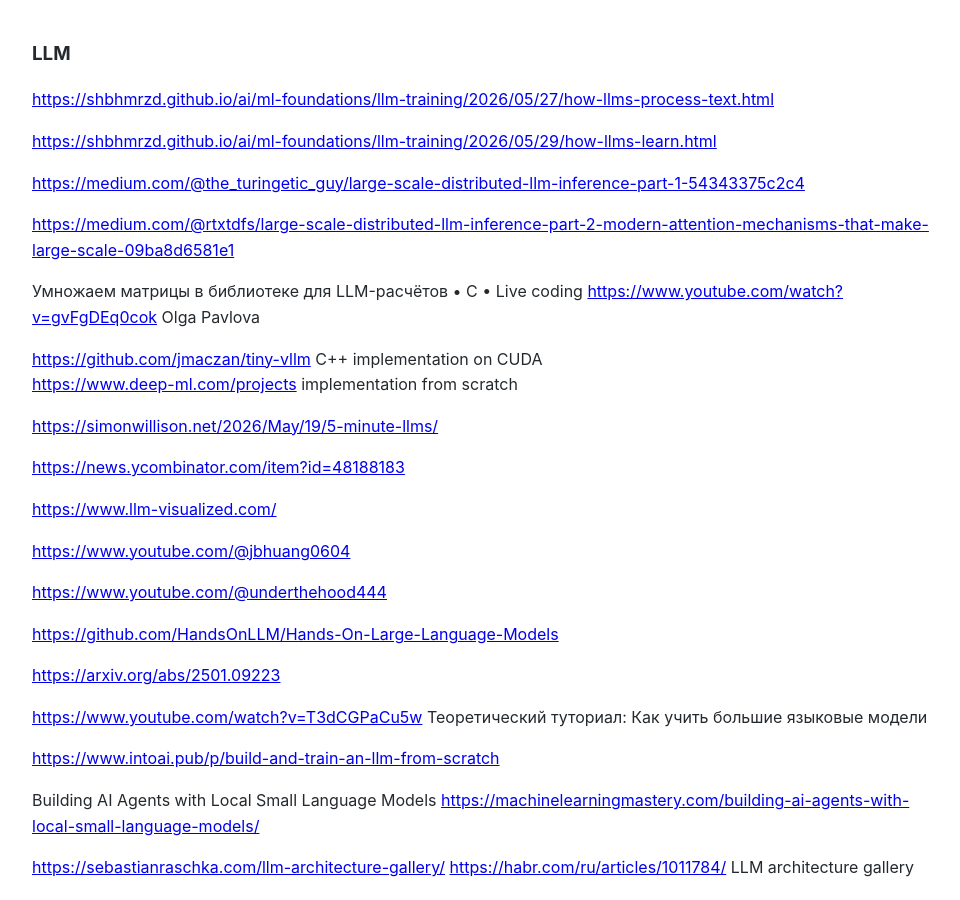
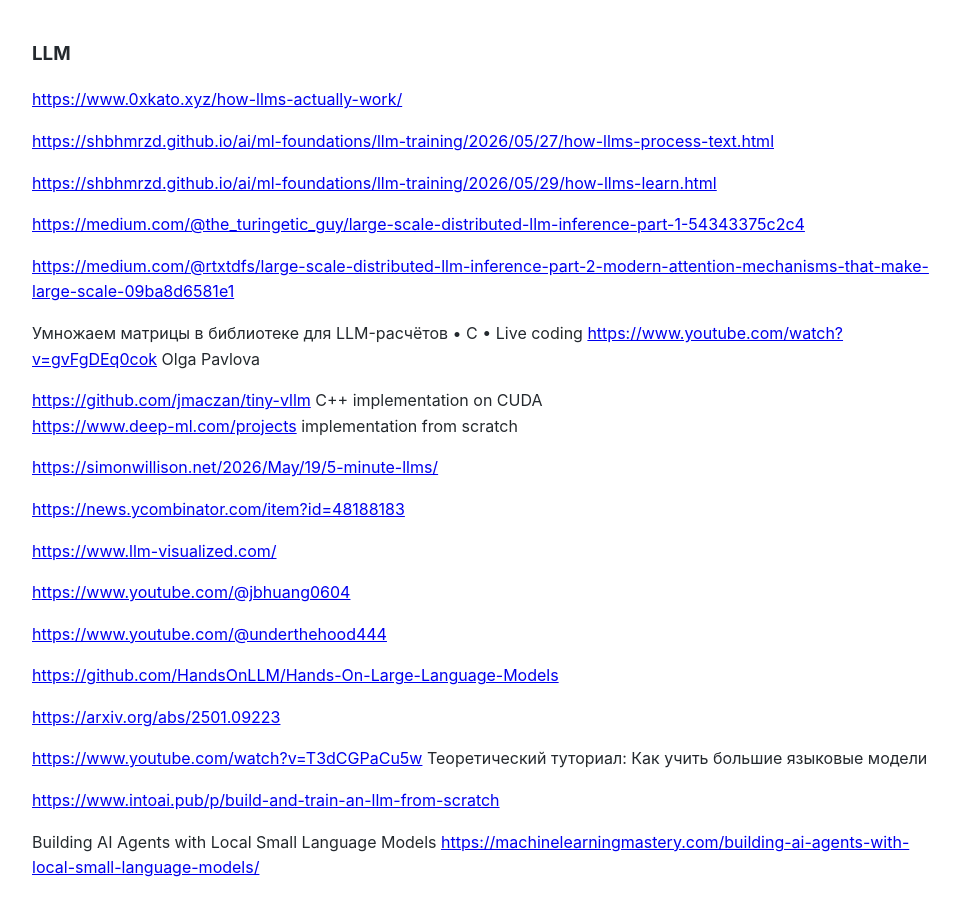
Before and after one commit to Michael-Lubinsky/michael-lubinsky.github.com, a Jekyll site: the page built from ml/llm.md, in a window 1280 px wide and 900 px high. Shown: the whole window, without its empty margins (158-1118 px from the left). Built offline with Jekyll 4.4.1, drawn with Linux system fonts in a browser that asks for light colours; our own code applies the rules of GitHub Pages for plain Markdown files.

Commit message:
Update llm.md

```diff
--- a/ml/llm.md
+++ b/ml/llm.md
@@ -1,4 +1,6 @@
 ### LLM
+
+<https://www.0xkato.xyz/how-llms-actually-work/>
 
 <https://shbhmrzd.github.io/ai/ml-foundations/llm-training/2026/05/27/how-llms-process-text.html>
 
```
